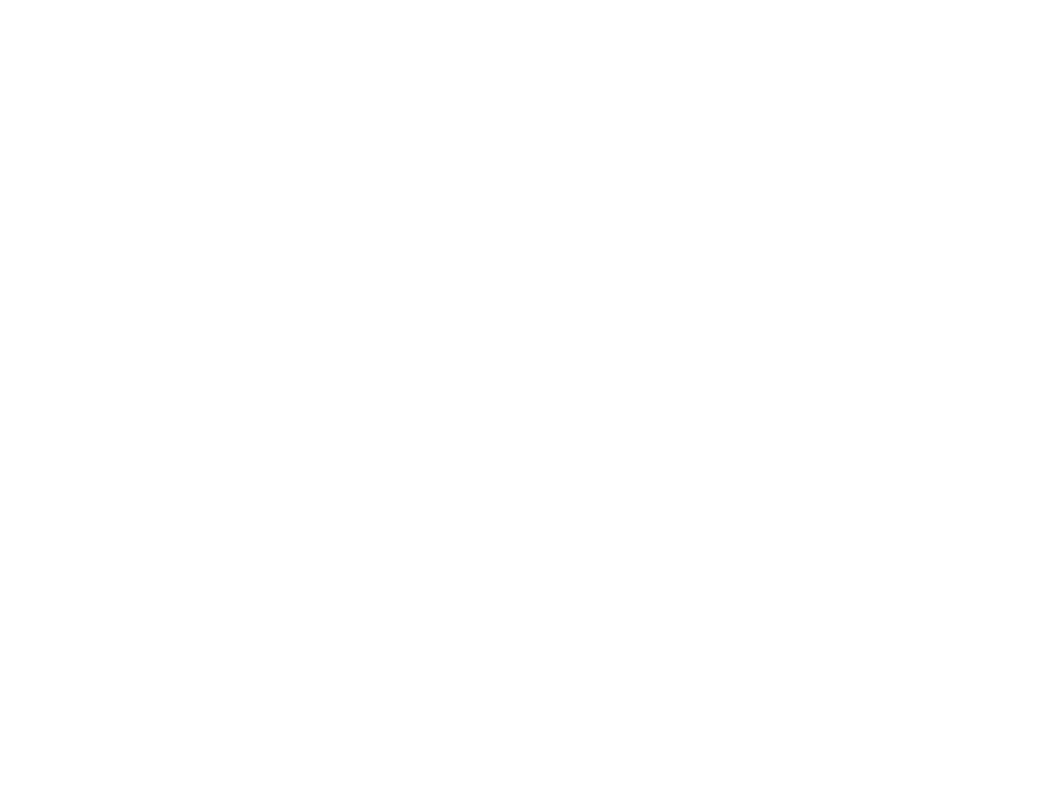
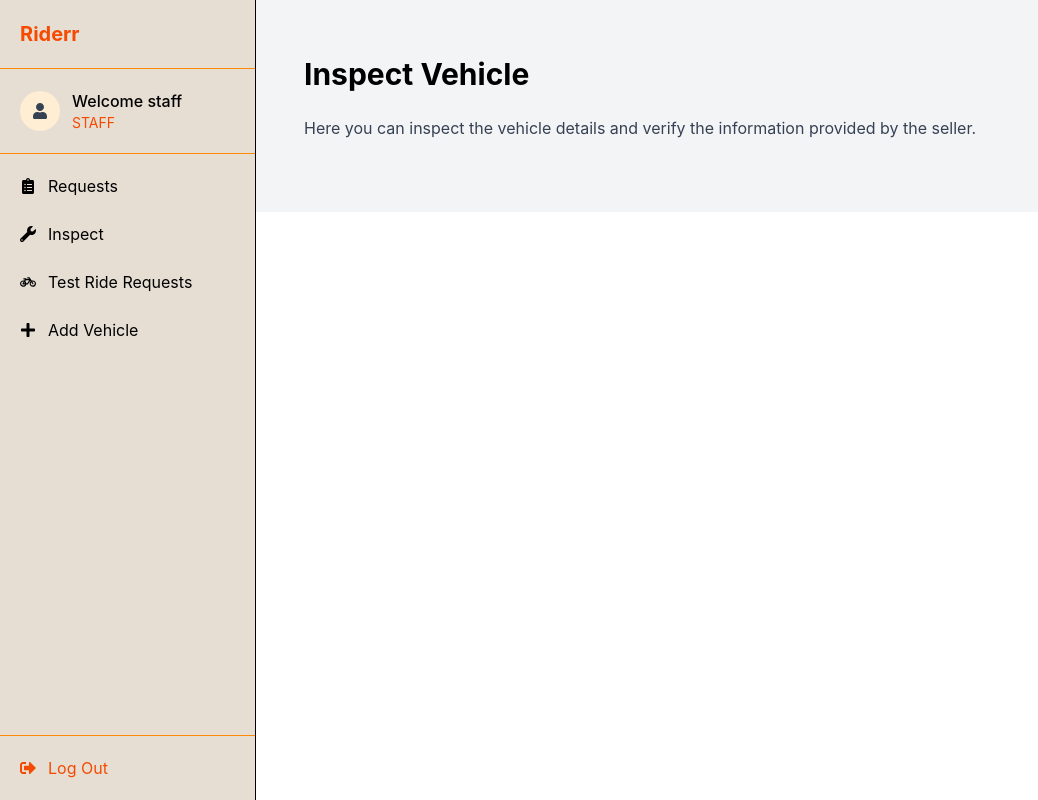
Before and after one commit to prasan1h/Riderrr-FrontEnd-ReactJS, a React (Vite) app: page /InspectVehicle in a window 1280 px wide. Before the commit this address had no page. Shown: the whole page, without its empty margins (0-1038 px from the left). Built offline with nearby package versions, Linux system fonts and the light colour scheme.

Commit message:
refactor: reorganize StaffNav component and update routing for InspectVehicle

```diff
--- a/src/components/StaffNav.jsx
+++ b/src/components/Staff/StaffNav.jsx
@@ -56,12 +56,12 @@ function StaffNav({ isOpen, setIsOpen }) {
 
           {/* Menu */}
           <div className="p-5 space-y-6">
-            <Link to="#" className="flex items-center gap-3 hover:text-orange-600">
+            <Link to="/requestInspect" className="flex items-center gap-3 hover:text-orange-600">
               <FaClipboardList />
               <span>Requests</span>
             </Link>
 
-            <Link to="#" className="flex items-center gap-3 hover:text-orange-600">
+            <Link to="/InspectVehicle" className="flex items-center gap-3 hover:text-orange-600">
               <FaWrench />
               <span>Inspect</span>
             </Link>
--- a/src/pages/Staff/Addvehicle.jsx
+++ b/src/pages/Staff/Addvehicle.jsx
@@ -1,6 +1,6 @@
 import React from "react";
 import { useState, useEffect } from "react";
-import StaffNav from "../../components/StaffNav";
+import StaffNav from "../../components/Staff/StaffNav";
 import { FaBars } from "react-icons/fa";
 
 function Addvehicle() {
--- /dev/null
+++ b/src/pages/Staff/InspectVehicle.jsx
@@ -0,0 +1,19 @@
+import StaffNav from "../../components/Staff/StaffNav";
+
+const InspectVehicle = () => {
+    return (
+        <>
+        <div className="bg-gray-100 py-4 flex flex-col ">
+            <div>
+        <StaffNav/>
+        </div>
+        <div className="max-w-6xl mx-auto px-6 py-10">
+            <h1 className="text-3xl font-bold mb-6">Inspect Vehicle</h1>
+            <p className="text-gray-700 mb-4">Here you can inspect the vehicle details and verify the information provided by the seller.</p>
+
+        </div>
+        </div>
+        </>
+    )
+}
+export default InspectVehicle
--- a/src/pages/Staff/RequestInspection.jsx
+++ b/src/pages/Staff/RequestInspection.jsx
@@ -6,8 +6,7 @@ const RequestInspection = () => {
 
     const [data, setData] = useState([]);
 
-    const url = "http://localhost:8080/api/bike/all";
-
+    const url = `${import.meta.env.VITE_API_URL}/bike/all`;
     const fetchData = () => {
         fetch(url)
         .then(res => res.json())
--- a/src/router/CustomRouter.jsx
+++ b/src/router/CustomRouter.jsx
@@ -7,6 +7,7 @@ import About from '../pages/About'
 import Contact from '../pages/Contact'
 import RequestInspection from '../pages/Staff/RequestInspection'
 import Addvehicle from '../pages/Staff/Addvehicle'
+import InspectVehicle from '../pages/Staff/InspectVehicle'
 
 const CustomRouter = () => {
   return (
@@ -18,6 +19,7 @@ const CustomRouter = () => {
         <Route path='/contact' element={<Contact/>}></Route>
         <Route path='/requestInspect' element={<RequestInspection/>}></Route>
         <Route path='/addvehicle' element={<Addvehicle/>}></Route>
+        <Route path='/InspectVehicle'element={<InspectVehicle/>}></Route>
     </Routes>
   )
 }
```
Also changed, not shown: 2 other files (tests, documents, lock files or other folders).
